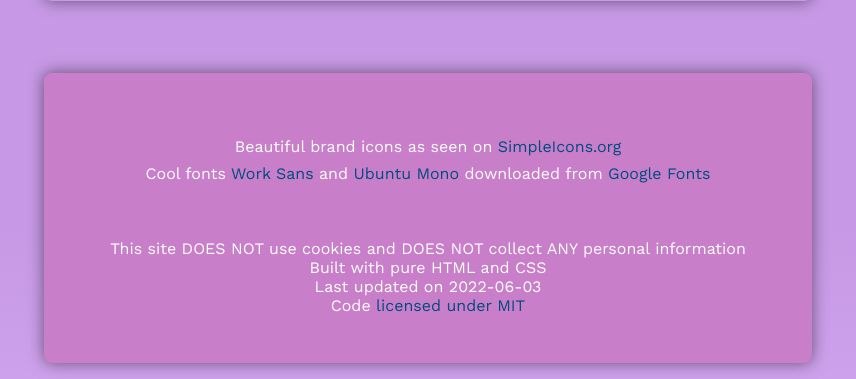
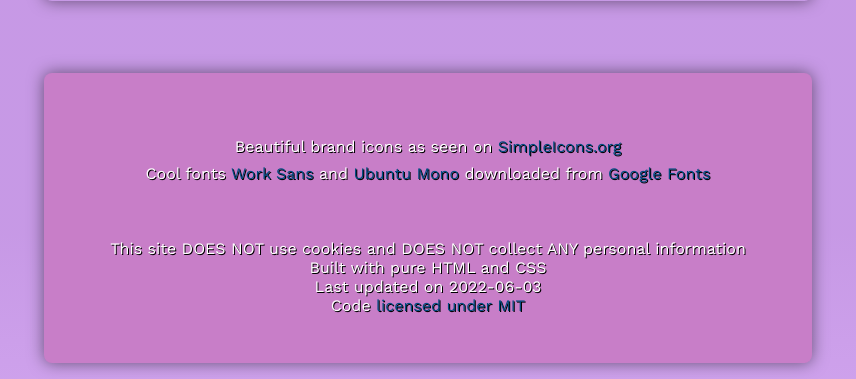
Before and after one commit to bglamadrid/bglamadrid.github.io, a web app: file index.html in a window 1280 px wide. Shown: the part 1646-2025 px from the top of the page, without its empty margins (212-1068 px from the left). Run offline with its HTML, style and script files only (its server is not run), Linux system fonts and the light colour scheme.

Commit message:
style: add a little shadow to the footer text

```diff
--- a/styles/elements/footer.css
+++ b/styles/elements/footer.css
@@ -54,5 +54,6 @@
   footer li,
   footer span {
     color: white;
+    text-shadow: 1px 1px 0 black;
   }
 }
```
